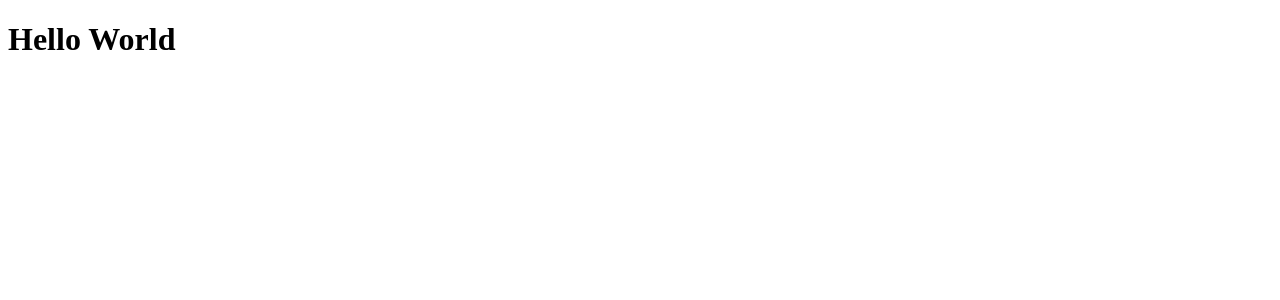
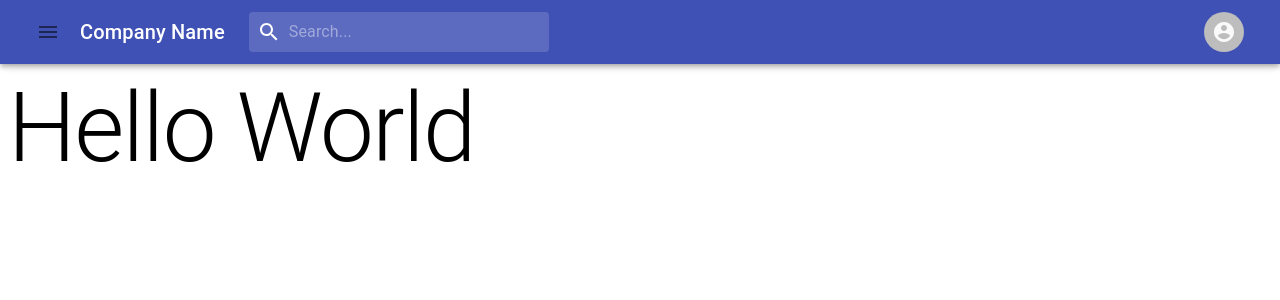
Before and after one commit to Akshath-Mahajan/ws-frontend, a React (Create React App) app: page / in a window 1280 px wide. Shown: the top 300 px of the page. Built offline with nearby package versions, Linux system fonts and the light colour scheme.

Commit message:
Completed header component without state manager
Started home component, using default theme for now commented
out the base theme

```diff
--- a/package.json
+++ b/package.json
@@ -4,6 +4,7 @@
   "private": true,
   "dependencies": {
     "@material-ui/core": "^4.11.0",
+    "@material-ui/icons": "^4.9.1",
     "@testing-library/jest-dom": "^5.11.5",
     "@testing-library/react": "^11.1.0",
     "@testing-library/user-event": "^12.1.10",
--- a/src/App.js
+++ b/src/App.js
@@ -1,8 +1,11 @@
 import React from 'react'
+import Header from './components/Header/Header'
+import Home from './components/Home/Home'
 function App() {
     return (
         <div>
-            <h1> Hello World </h1>
+            <Header/>
+            <Home />
         </div>
     )
 }
--- /dev/null
+++ b/src/baseTheme.js
@@ -0,0 +1,30 @@
+import { createMuiTheme, responsiveFontSizes } from '@material-ui/core/styles';
+// import blue from '@material-ui/core/colors/blue'
+// import grey from '@material-ui/core/colors/grey'
+
+let theme = createMuiTheme({
+    // palette: {
+    //     primary: {main: blue[300]},
+    //     background: {default: '#f4f7f6', paper: grey[50]},
+    //     divider: 'rgba(176, 224, 230, 0.12)',
+    //     text: {
+    //         primary: 'rgba(52, 58, 64, 1)',
+    //         secondary: 'rgba(52, 58, 64, 0.6)',
+    //         disabled: 'rgba(52, 58, 64, 0.4)',
+    //         hint: 'rgba(52, 58, 64, 0.4)',
+    //     }
+    // },
+    // breakpoints: {
+    //     values: {
+    //       xs: 0,
+    //       sm: 576,
+    //       md: 768,
+    //       lg: 992,
+    //       xl: 1200
+    //     }
+    //   }
+});
+
+theme = responsiveFontSizes(theme);
+
+export default theme;
--- /dev/null
+++ b/src/components/Header/Drawer.js
@@ -0,0 +1,76 @@
+import { Divider, IconButton, List, ListItem, ListItemIcon, ListItemText, makeStyles, SwipeableDrawer } from '@material-ui/core'
+import React, { useState } from 'react'
+import AppleIcon from '@material-ui/icons/Apple';
+import AppsIcon from '@material-ui/icons/Apps';
+import MenuIcon from '@material-ui/icons/Menu';
+import ChevronLeftIcon from '@material-ui/icons/ChevronLeft';
+const useStyles = makeStyles((theme)=>({
+    drawerHeader: {
+        display: 'flex',
+        alignItems: 'center',
+        padding: theme.spacing(0, 1),
+        // necessary for content to be below app bar
+		...theme.mixins.toolbar,
+		paddingRight:0,
+        justifyContent: 'flex-end',
+	},
+	menuButton: {
+		marginRight: theme.spacing(1),
+	},
+	widthAdjust: {
+		[theme.breakpoints.down('xs')]: {
+			width: '100vw',
+		},
+	}
+}))
+function Drawer(props) {
+	const options = ['All mail', 'Trash', 'Spam']
+	const icons = [<AppleIcon/>, <AppsIcon/>, <AppleIcon/>]
+
+	const [open, setOpen] = useState(false)
+    const toggleDrawer = (status) => setOpen(status)
+    const classes = useStyles()
+	const list = (
+		<React.Fragment>
+		<List onClick={() => toggleDrawer(false)} className={classes.widthAdjust}>
+			{options.map((item, index)=>(
+			<ListItem button key={index}>
+				<ListItemIcon>{icons[index]}</ListItemIcon>
+				<ListItemText primary={item} />
+			</ListItem>
+				))}
+		</List>
+		<Divider />
+		<List onClick={() => toggleDrawer(false)} style={{width:250}}>
+			{options.map((item, index)=>(
+			<ListItem button key={index}>
+				<ListItemIcon>{icons[index]}</ListItemIcon>
+				<ListItemText primary={item} />
+			</ListItem>
+				))}
+		</List>
+		</React.Fragment>
+	)
+
+	return (
+		<div>
+			<IconButton className={classes.menuButton} size="medium" onClick={() => toggleDrawer(true)}><MenuIcon/></IconButton>
+			<SwipeableDrawer
+			anchor="left"
+			open={open}
+			onClose={() => toggleDrawer(false)}
+			onOpen={() => toggleDrawer(true)}
+			>
+            <div className={classes.drawerHeader}>
+                <IconButton onClick={() => toggleDrawer(false)}>
+                    <ChevronLeftIcon />
+                </IconButton>
+            </div>
+            <Divider />
+				{list}
+			</SwipeableDrawer>
+		</div>
+	)
+}
+
+export default Drawer
--- /dev/null
+++ b/src/components/Header/Dropdown.js
@@ -0,0 +1,90 @@
+import { Button, MenuItem, Avatar, ClickAwayListener, Paper, Grow, Popper, MenuList, makeStyles } from '@material-ui/core'
+import React, { useEffect, useRef, useState } from 'react'
+import AccountCircleIcon from '@material-ui/icons/AccountCircle';
+import AccountBoxIcon from '@material-ui/icons/AccountBox';
+import FavoriteIcon from '@material-ui/icons/Favorite';
+import ShoppingCartIcon from '@material-ui/icons/ShoppingCart';
+import PowerSettingsNewIcon from '@material-ui/icons/PowerSettingsNew';
+const useStyles = makeStyles((theme) => ({
+    listWidth: {
+        width: 200,
+        [theme.breakpoints.down('xs')]:{
+            width:150
+        }
+    },
+    listIcon: {
+        marginRight: theme.spacing(1)
+    }
+})
+)
+function Dropdown() {
+    const classes = useStyles()
+    const [open, setOpen] = useState(false);
+    const anchorRef = useRef(null);
+    const handleToggle = () => {
+        setOpen((prevOpen) => !prevOpen);
+    };
+    const handleClose = (event) => {
+    if (anchorRef.current && anchorRef.current.contains(event.target)) {return;}
+        setOpen(false);
+    };
+    const handleListKeyDown = (event) => {
+        if (event.key === 'Tab') {
+          event.preventDefault();
+          setOpen(false);
+        }
+    }
+    const prevOpen = useRef(open);
+    useEffect(() => {
+        if (prevOpen.current === true && open === false) {anchorRef.current.focus();}
+        prevOpen.current = open;
+    }, [open]);
+
+    return (
+        <div>
+            <Button
+            ref={anchorRef}
+            aria-controls={open ? 'menu-list-grow' : undefined}
+            aria-haspopup="true"
+            onClick={handleToggle}
+            >
+            <Avatar>
+                <AccountCircleIcon/>
+            </Avatar>
+            </Button>
+            <Popper open={open} anchorEl={anchorRef.current} role={undefined} transition disablePortal>
+            {({ TransitionProps, placement }) => (
+                <Grow
+                {...TransitionProps}
+                style={{ transformOrigin: placement === 'bottom' ? 'center top' : 'center bottom' }}
+                >
+                <Paper>
+                    <ClickAwayListener onClickAway={handleClose}>
+                    <MenuList autoFocusItem={open} id="menu-list-grow" onKeyDown={handleListKeyDown} className={classes.listWidth}>
+                        <MenuItem onClick={handleClose}>
+                            <AccountBoxIcon className={classes.listIcon} />
+                            My account
+                        </MenuItem>
+                        <MenuItem onClick={handleClose}>
+                            <FavoriteIcon className={classes.listIcon} />
+                            Wishlist
+                        </MenuItem>
+                        <MenuItem onClick={handleClose}>
+                            <ShoppingCartIcon className={classes.listIcon} />
+                            Cart
+                        </MenuItem>
+                        <MenuItem onClick={handleClose}>
+                            <PowerSettingsNewIcon className={classes.listIcon} />
+                            Logout
+                        </MenuItem>
+                    </MenuList>
+                    </ClickAwayListener>
+                </Paper>
+                </Grow>
+            )}
+            </Popper>
+        </div>
+    )
+}
+
+export default Dropdown
--- /dev/null
+++ b/src/components/Header/Header.js
@@ -0,0 +1,31 @@
+import { AppBar, Hidden, makeStyles, Toolbar, Typography } from '@material-ui/core';
+import React from 'react'
+import Drawer from './Drawer';
+import Search from './Search';
+import Menu from './Dropdown';
+const useStyles = makeStyles((theme) => ({
+	mgnR:{
+		marginRight: theme.spacing(3)
+	},
+})
+)
+function Header(props) {
+	const classes=useStyles()
+	return (
+	<React.Fragment>
+	<AppBar>
+		<Toolbar>
+			<Drawer />
+			<Hidden xsDown>
+				<Typography variant="h6" className={classes.mgnR}>Company Name</Typography>
+			</Hidden>
+			<Search />
+			<Menu />
+		</Toolbar>
+	</AppBar>
+	<Toolbar />
+	</React.Fragment>
+	)
+}
+
+export default Header
--- /dev/null
+++ b/src/components/Header/Search.js
@@ -0,0 +1,48 @@
+import { fade, InputBase, makeStyles } from '@material-ui/core'
+import SearchIcon from '@material-ui/icons/Search';
+import React from 'react'
+
+const useStyles = makeStyles((theme) => ({
+    outerRoot:{ // To push the right icon to right most side
+        flexGrow: 1,
+        marginRight: theme.spacing(2),
+    },
+    root:{
+        display:'flex',
+        flexDirection:'row',
+        alignItems: 'center',
+        justifyContent: 'start',
+        borderRadius:theme.shape.borderRadius,
+        width: 300,
+        [theme.breakpoints.down('xs')]:{
+            width:'100%'
+        },
+        backgroundColor: fade(theme.palette.common.white, 0.15),
+        '&:hover': {
+            backgroundColor: fade(theme.palette.common.white, 0.25),
+        },
+    },
+    icon:{
+        padding: theme.spacing(1)
+    },
+    input:{
+        color:'inherit',
+    }
+})
+);
+
+function Search(props) {
+    const classes = useStyles()
+    return (
+        <div className={classes.outerRoot}>
+            <div className={classes.root}>
+            <SearchIcon className={classes.icon}/>
+            <InputBase
+            placeholder="Search..."
+            className={classes.input}
+            />
+            </div>
+        </div>
+    )
+}
+export default Search
--- /dev/null
+++ b/src/components/Home/Home.js
@@ -0,0 +1,14 @@
+import { Typography } from '@material-ui/core'
+import React from 'react'
+
+function Home() {
+    return (
+        <div>
+            <Typography variant="h1">
+            Hello World
+            </Typography>
+        </div>
+    )
+}
+
+export default Home
--- a/src/index.js
+++ b/src/index.js
@@ -2,9 +2,9 @@ import { ThemeProvider } from '@material-ui/core';
 import React from 'react';
 import ReactDOM from 'react-dom';
 import App from './App';
-import main_theme from './themes/base'
+import theme from './baseTheme'
 ReactDOM.render(
-	<ThemeProvider theme={main_theme}>
+	<ThemeProvider theme={theme}>
 		<App />
 	</ThemeProvider>,
   	document.getElementById('root')
--- a/src/themes/base.js
+++ /dev/null
@@ -1,24 +0,0 @@
-import { createMuiTheme, responsiveFontSizes } from '@material-ui/core/styles';
-import blue from '@material-ui/core/colors/blue'
-import grey from '@material-ui/core/colors/grey'
-
-let theme = createMuiTheme({
-    palette: {
-        primary: {main: blue[300]},
-        background: {default: '#f4f7f6', paper: grey[50]},
-        divider: 'rgba(176, 224, 230, 0.12)',
-        text: {
-            primary: 'rgba(52, 58, 64, 1)',
-            secondary: 'rgba(52, 58, 64, 0.6)',
-            disabled: 'rgba(52, 58, 64, 0.4)',
-            hint: 'rgba(52, 58, 64, 0.4)',
-        }
-    },
-    typography:{
-
-    }
-});
-
-theme = responsiveFontSizes(theme);
-
-export default theme;
```
Also changed, not shown: 2 other files (tests, documents, lock files or other folders).
